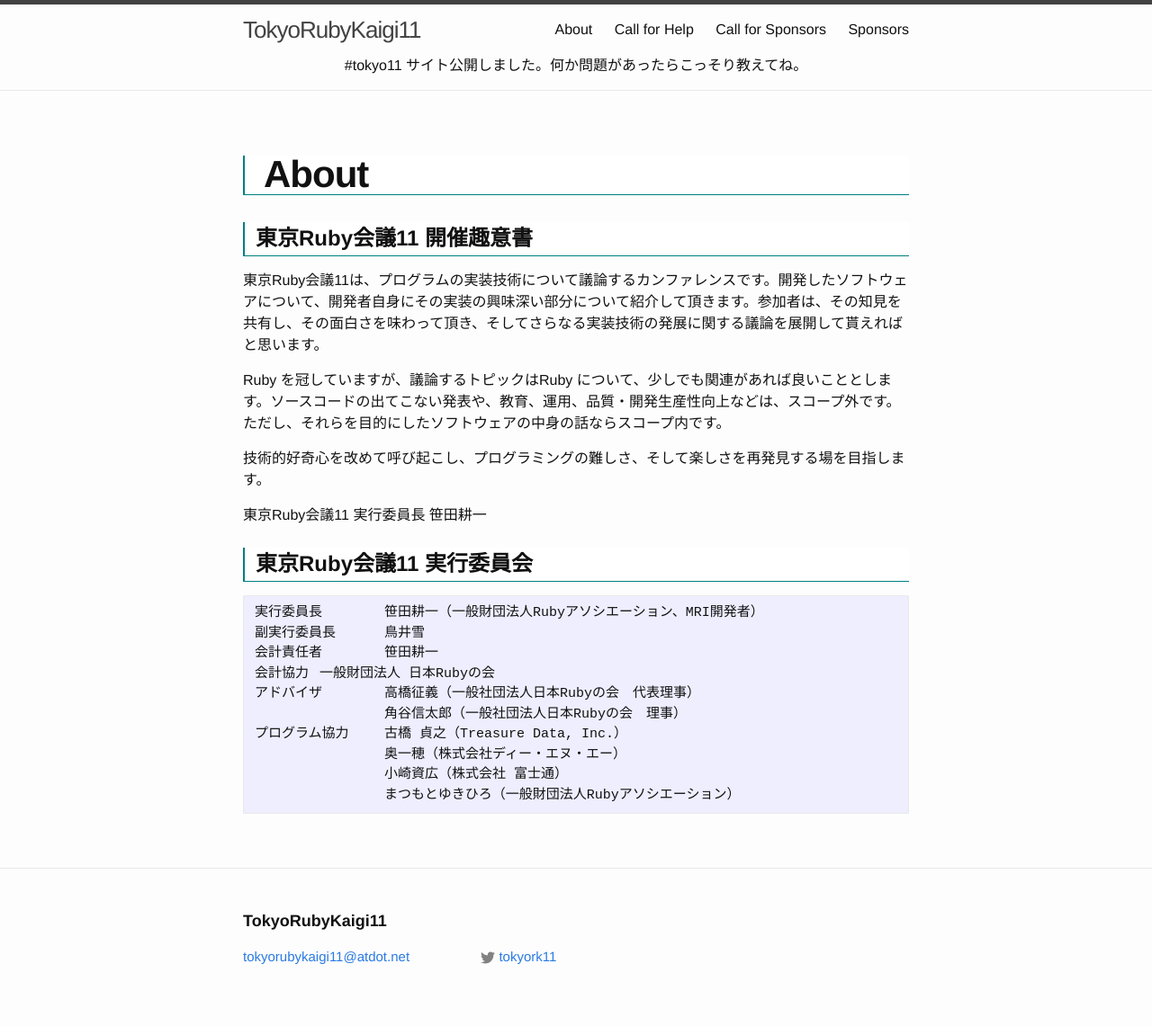
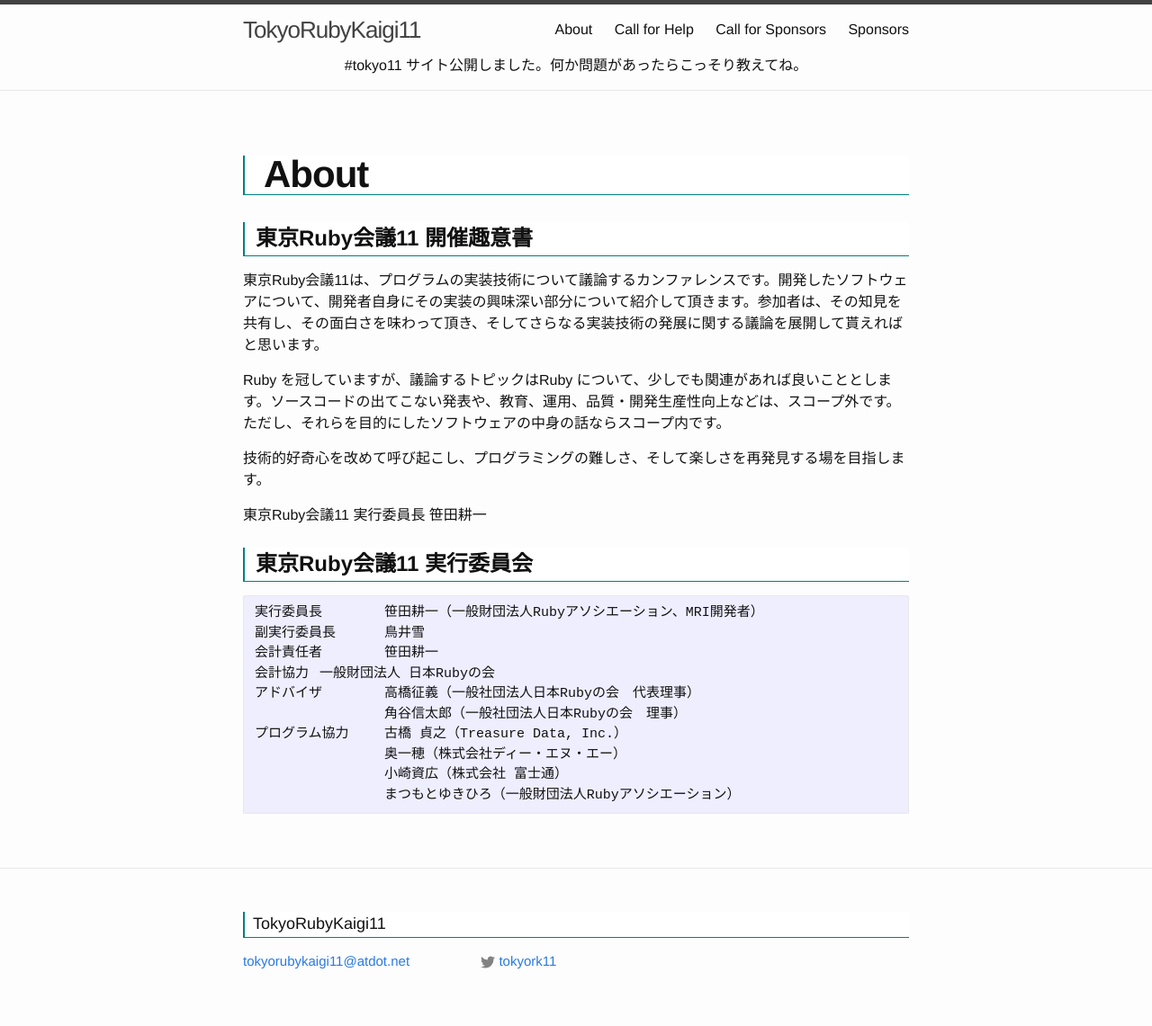
Before and after one commit to ko1/tokyo11, a Jekyll site: the page built from about.md, in a window 1280 px wide. Shown: the whole page at 90% size. Built offline with Jekyll 4.4.1, drawn with Linux system fonts in a browser that asks for light colours.

Commit message:
fix h2 style

```diff
--- a/_sass/_base.scss
+++ b/_sass/_base.scss
@@ -92,6 +92,16 @@ h1 {
     /* font-weight: $base-font-weight; */
 }
 
+h2 {
+    	border-bottom		: 1px solid teal;
+	border-left		: 2px solid teal ;
+	background-color	: white;
+	/* color			: crimson ; */
+	padding-bottom		: 1px;
+	padding-left		: 0.5em;
+	margin-top		: 1em;
+        font-weight: $base-font-weight;
+}
 
 
 /**
--- a/_sass/_layout.scss
+++ b/_sass/_layout.scss
@@ -217,16 +217,12 @@
     margin-bottom: $spacing-unit;
 
     h2 {
-        font-size: 32px;
-
         @include media-query($on-laptop) {
             font-size: 28px;
         }
     }
 
     h3 {
-        font-size: 26px;
-
         @include media-query($on-laptop) {
             font-size: 22px;
         }
```
